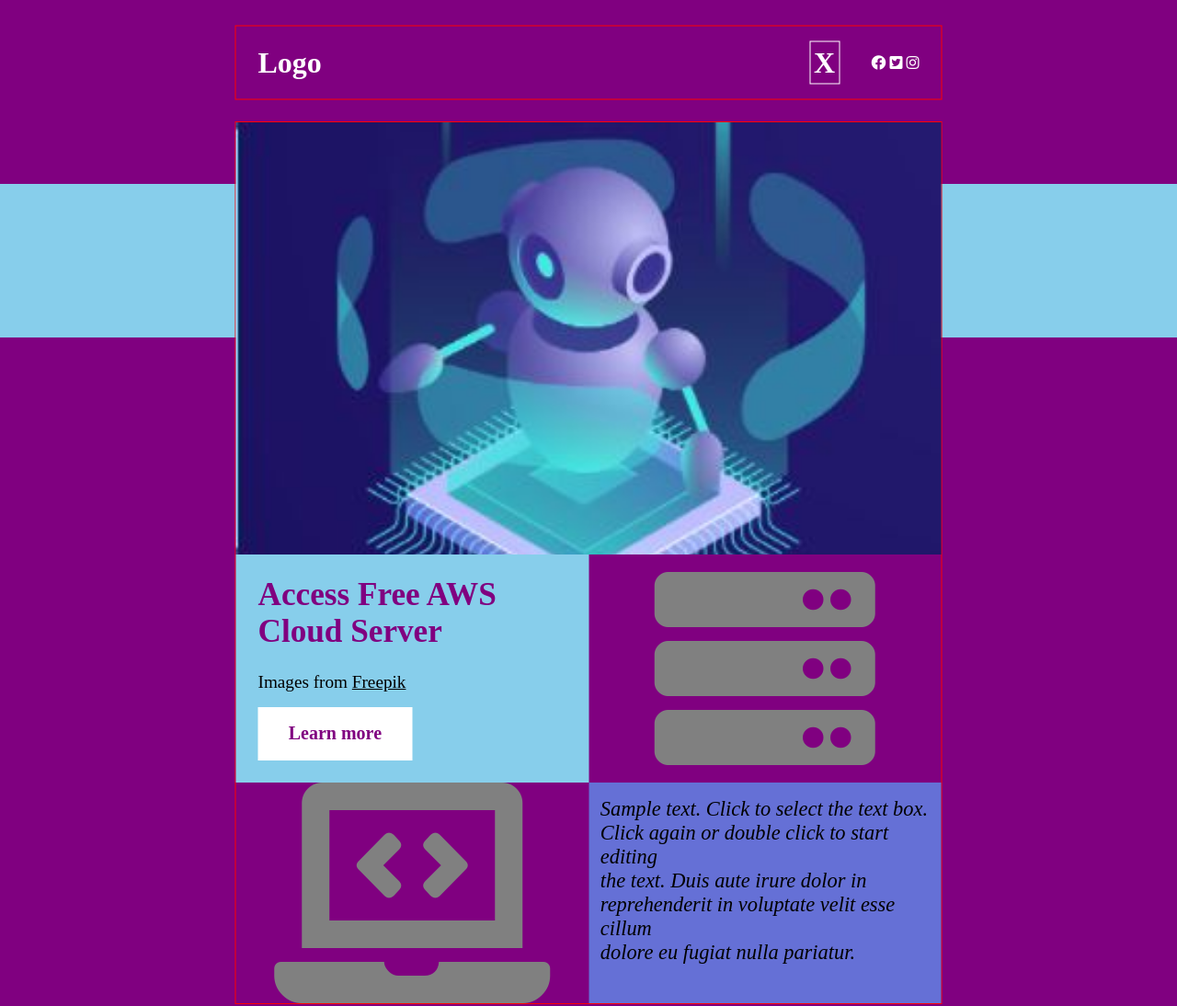
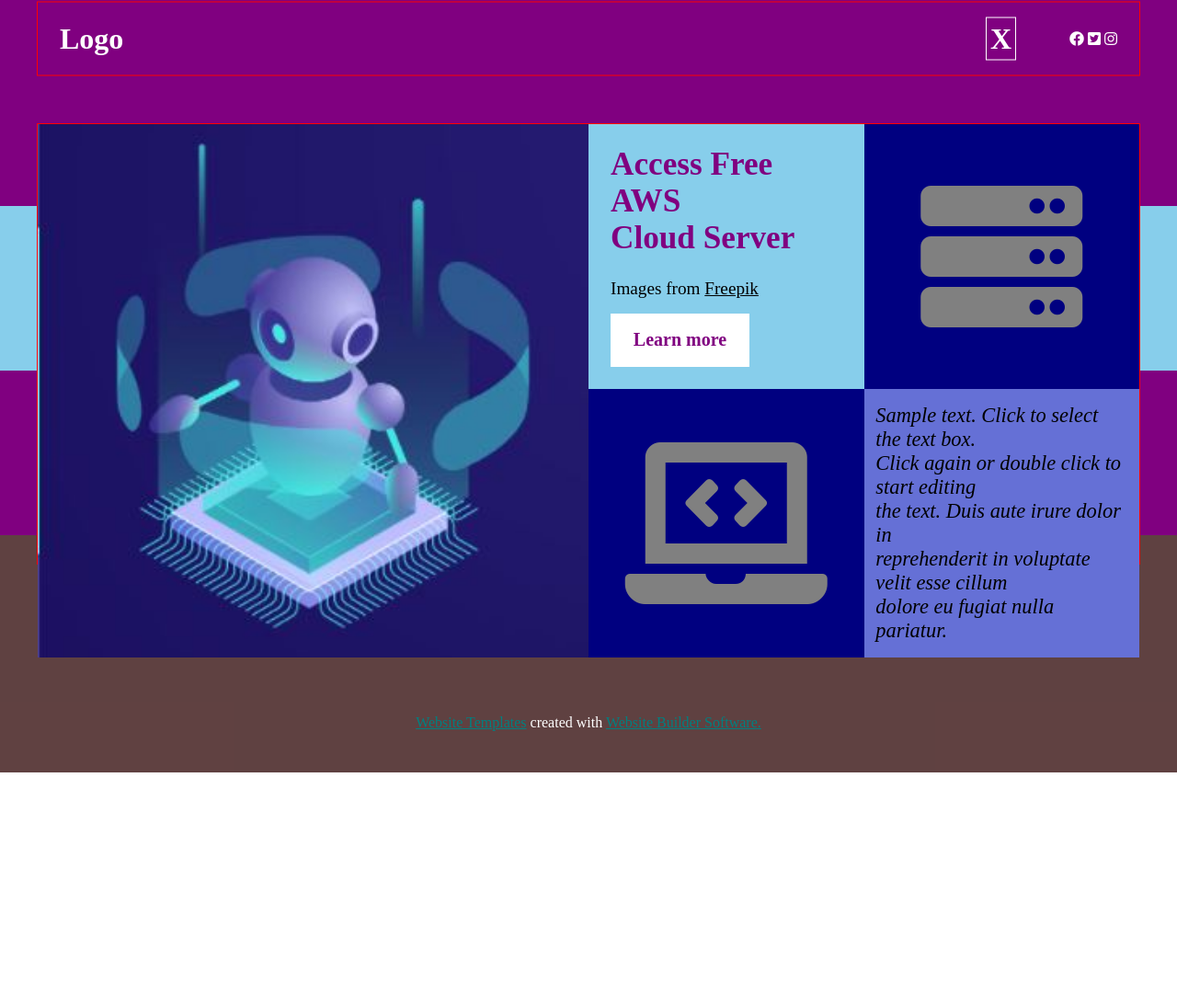
Before and after one commit to vytautas-karvelis/cloud-site, a plain HTML site: page index.html in a window 1280 px wide. Shown: the top 1094 px of the page at 92% size. After the commit the page ends 840 px from the top, so only its background shows below. Drawn offline with Linux system fonts and the light colour scheme.

Commit message:
desktop version finished

```diff
--- a/styles.css
+++ b/styles.css
@@ -119,15 +119,17 @@
 }
 
 .grid2-item3 {
-    font-size: 15rem;
+    font-size: 11rem;
     color:grey;
     grid-area: g2i3;
+    background:navy;
 }
 
-.grid2-item4 i {
-    font-size: 15rem;
+.grid2-item4 {
+    font-size: 11rem;
     color:grey;
     grid-area: g2i4;
+    background:navy;
 }
 
 .grid2-item5 {
@@ -229,6 +231,52 @@
 
 }
 
-@media screen and (max-width:1200px){
+@media screen and (min-width:1200px){
+    .grid-container2 {
+        width: 1200px;
+        height: 60vh;
+        margin: 0 auto;
+        position: absolute;
+        top: 44.5%;
+        /* top: 45%;
+        left: 50%;
+        transform: translate(-50%, -50%);
+        border:1px solid red; */
 
+
+        display:grid;
+        grid-template-rows:1fr 1fr;
+        grid-template-columns:2fr 1fr 1fr;
+        grid-template-areas: 'g2i1 g2i2 g2i3'
+                              'g2i1 g2i4 g2i5';
+    }
+
+    .grid-container1 {
+        height:105vh;
+        width:100vw;
+        display:grid;
+        border:3x solid green;
+        grid-template-rows: 5fr 4fr 4fr 4fr;
+        grid-template-areas: 'g1i1'
+                             'g1i2'
+                             'g1i3'
+                             'g1i4';
+    }
+
+    .nav-container {
+        width:1200px;
+        position: absolute;
+        top: 5%;
+        left: 50%;
+        transform: translate( -50%, -50%);
+        max-width:1200px;
+    }
+
+    .nav-container .drop {
+        margin-left: 55rem;
+    }
+
+    .grid2-item2 a {
+        width:60%;
+    }
 }
```
